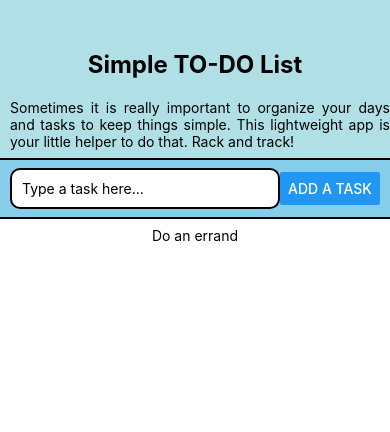
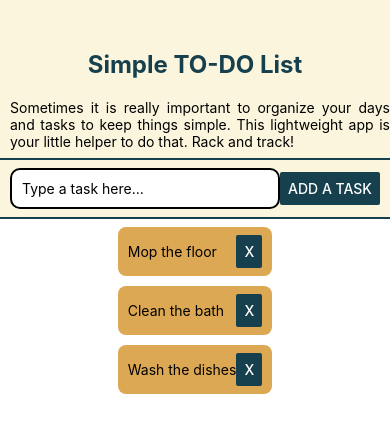
Before and after one commit to memphis35/react-native-to-do, a React Native app: screen / in a window 390 px wide. Shown: the top 432 px of the page. Built offline with nearby package versions, Linux system fonts and the light colour scheme.

Commit message:
Add TaskItem.js, stylize the overall view

```diff
--- a/App.js
+++ b/App.js
@@ -5,7 +5,11 @@ import TaskInput from "./components/TaskInput";
 import TaskList from "./components/TaskList";
 
 export default function App() {
-  const [tasks, setTasks] = useState(["Do an errand"]);
+  const [tasks, setTasks] = useState([
+    "Mop the floor",
+    "Clean the bath",
+    "Wash the dishes",
+  ]);
 
   const addTask = (taskName) =>
     setTasks((currentTasks) => [...currentTasks, taskName]);
--- a/components/AppHeader.js
+++ b/components/AppHeader.js
@@ -19,7 +19,7 @@ const styles = StyleSheet.create({
   title_container: {
     paddingTop: 50,
     paddingBottom: 8,
-    backgroundColor: "powderblue",
+    backgroundColor: "#FBF5DD",
     alignItems: "center",
     justifyContent: "center",
   },
@@ -27,6 +27,7 @@ const styles = StyleSheet.create({
     fontSize: 24,
     fontWeight: 700,
     marginBottom: 20,
+    color: "#16404D",
   },
   description: {
     paddingLeft: 10,
--- a/components/TaskInput.js
+++ b/components/TaskInput.js
@@ -9,11 +9,13 @@ function TaskInput({ addTask }) {
       <TextInput
         placeholder="Type a task here..."
         style={styles.inputText}
+        color="#16404D"
         onChangeText={(text) => setTaskName(text)}
         value={taskName}
       />
       <Button
         title="Add a task"
+        color="#16404D"
         onPress={() => {
           addTask(taskName.trim());
           setTaskName("");
@@ -33,12 +35,13 @@ const styles = StyleSheet.create({
     flexDirection: "row",
     alignItems: "center",
     justifyContent: "flex-start",
-    backgroundColor: "skyblue",
+    backgroundColor: "#FBF5DD",
     borderTopWidth: 2,
     borderBottomWidth: 2,
+    borderColor: "#16404D",
   },
   inputText: {
-    backgroundColor: "white",
+    backgroundColor: "#fff",
     padding: 10,
     borderWidth: 2,
     borderRadius: 10,
--- /dev/null
+++ b/components/TaskItem.js
@@ -0,0 +1,25 @@
+import { View, Text, Button, StyleSheet } from "react-native";
+
+function TaskItem({ text }) {
+  return (
+    <View style={styles.item}>
+      <Text>{text}</Text>
+      <Button title="X" color="#16404D" />
+    </View>
+  );
+}
+
+export default TaskItem;
+
+const styles = StyleSheet.create({
+  item: {
+    width: "100%",
+    paddingHorizontal: 10,
+    paddingVertical: 8,
+    flexDirection: "row",
+    justifyContent: "space-between",
+    alignItems: "center",
+    backgroundColor: "#DDA853",
+    borderRadius: 8,
+  },
+});
--- a/components/TaskList.js
+++ b/components/TaskList.js
@@ -1,11 +1,8 @@
 import { View, Text, FlatList, StyleSheet } from "react-native";
+import TaskItem from "./TaskItem";
 
 function TaskList({ tasks }) {
-  const renderTask = (itemWrapper) => (
-    <View>
-      <Text>{itemWrapper.item}</Text>
-    </View>
-  );
+  const renderTask = (itemWrapper) => <TaskItem text={itemWrapper.item} />;
   const emptyList = (
     <View style={styles.board_container}>
       <Text>Lucky you! There is nothing to do!</Text>
@@ -13,7 +10,11 @@ function TaskList({ tasks }) {
   );
   const notEmptyList = (
     <View style={styles.board_container}>
-      <FlatList data={tasks} renderItem={renderTask} />
+      <FlatList
+        data={tasks}
+        renderItem={renderTask}
+        contentContainerStyle={{ gap: 10 }}
+      />
     </View>
   );
   const rendered = tasks ? notEmptyList : emptyList;
@@ -25,8 +26,9 @@ export default TaskList;
 const styles = StyleSheet.create({
   board_container: {
     flex: 3,
-    backgroundColor: "white",
+    rowGap: 5,
     paddingVertical: 8,
+    paddingHorizontal: 10,
     alignItems: "center",
   },
 });
```
